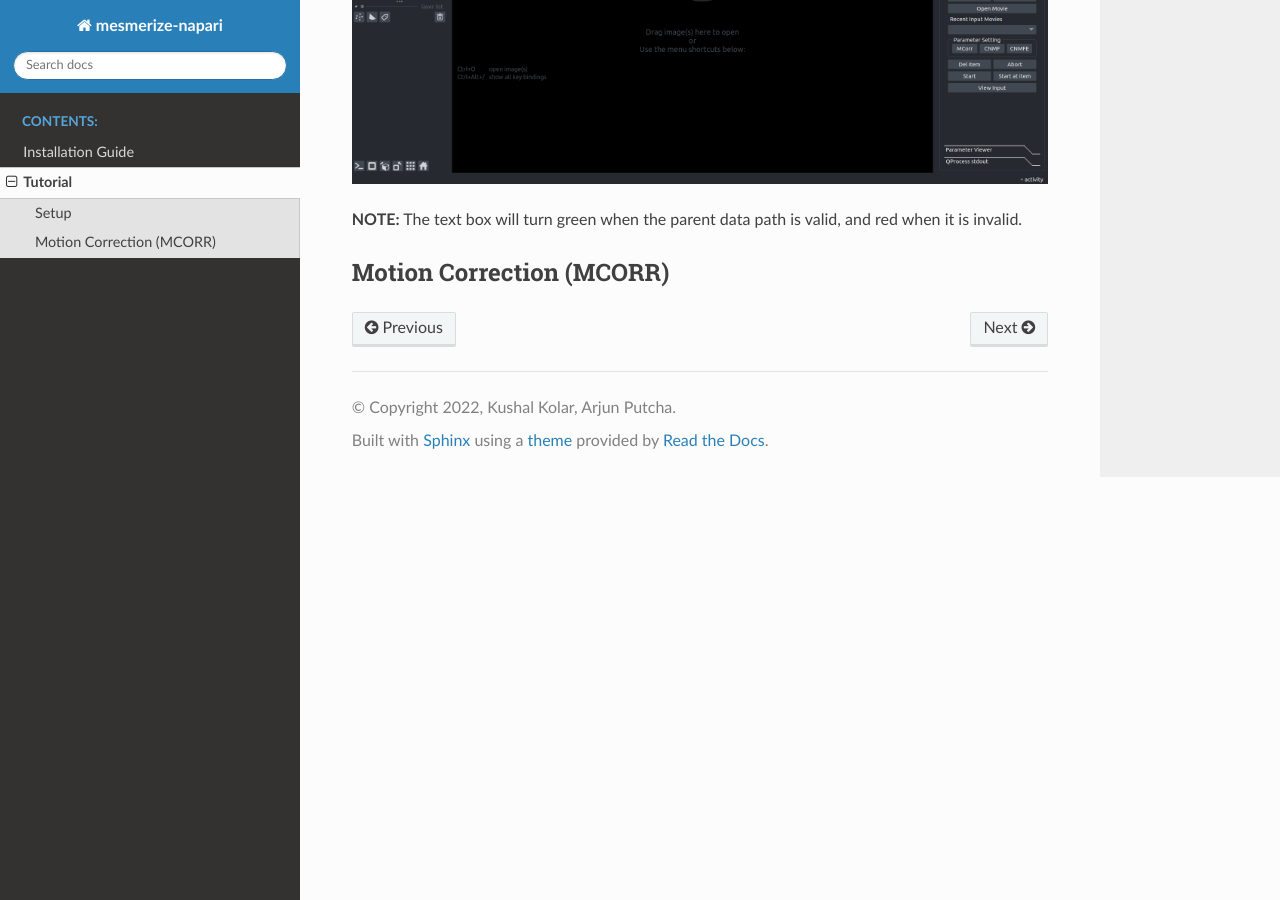
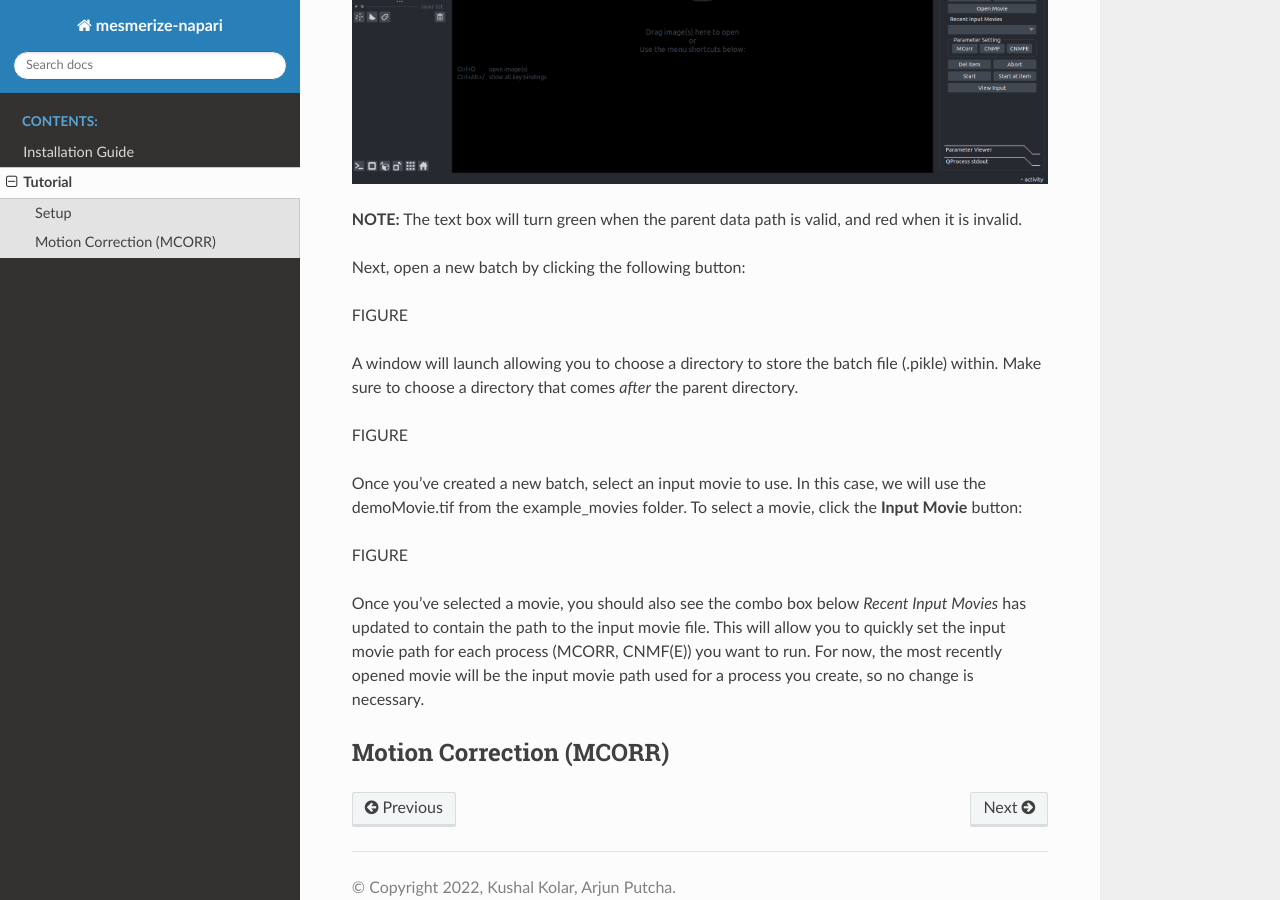
Before and after one commit to nel-lab/mesmerize-napari, a Sphinx documentation site: the page built from docs/source/tutorial.rst, in a window 1280 px wide and 900 px high, scrolled down 2695 px. Built offline with Sphinx 7.4.7 and the Read the Docs theme 2.0.0, drawn with Linux system fonts in a browser that asks for light colours; pages that are not in the unit, such as notebooks, are missing from menus.

Commit message:
add set up instructions before running processes (mcorr, cnmf(e)). Like creating new batch, input movie, parent data path

```diff
--- a/docs/source/tutorial.rst
+++ b/docs/source/tutorial.rst
@@ -54,8 +54,24 @@ To set the parent data path, do the following:
 
 **NOTE:** The text box will turn green when the parent data path is valid, and red when it is invalid.
 
+Next, open a new batch by clicking the following button:
 
+FIGURE
 
+A window will launch allowing you to choose a directory to store the batch file (.pikle) within.
+Make sure to choose a directory that comes *after* the parent directory.
+
+FIGURE
+
+Once you've created a new batch, select an input movie to use. In this case, we will use the
+demoMovie.tif from the example_movies folder. To select a movie, click the **Input Movie** button:
+
+FIGURE
+
+Once you've selected a movie, you should also see the combo box below *Recent Input Movies* has
+updated to contain the path to the input movie file. This will allow you to quickly set the
+input movie path for each process (MCORR, CNMF(E)) you want to run. For now, the most recently
+opened movie will be the input movie path used for a process you create, so no change is necessary.
 
 Motion Correction (MCORR)
 ==============
```
